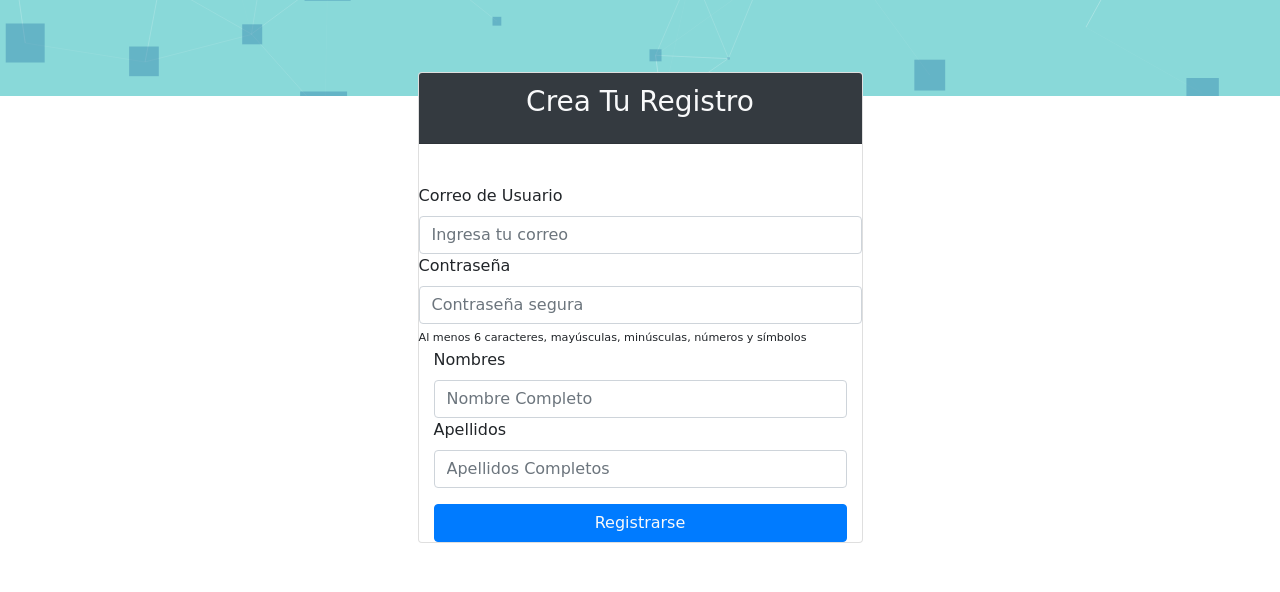
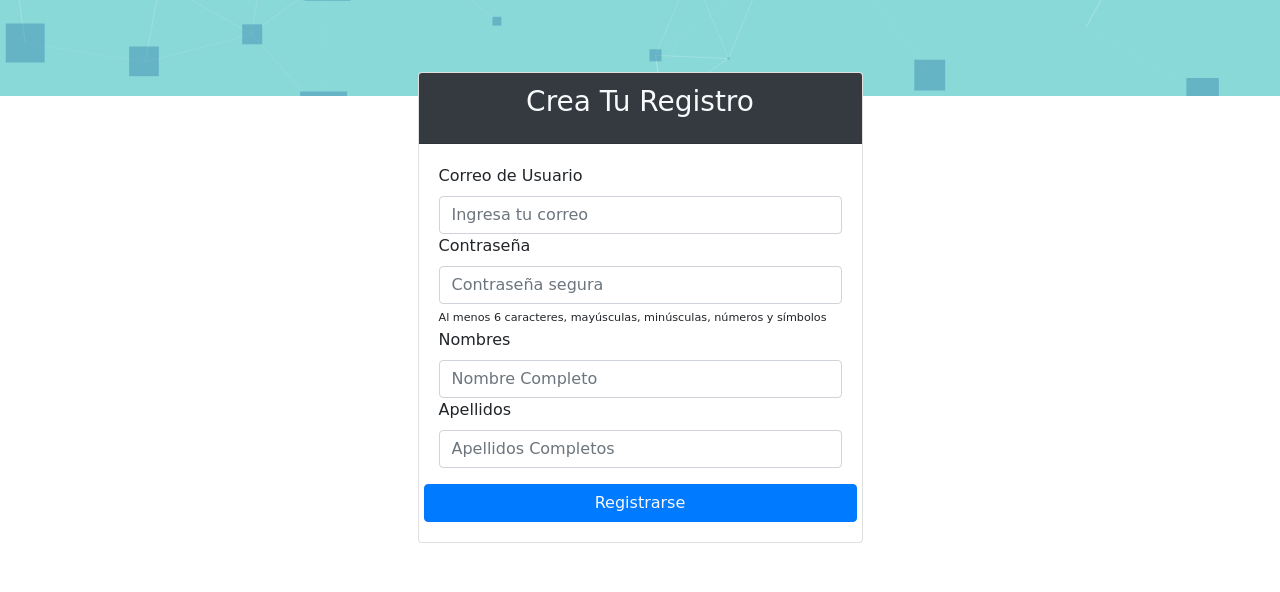
Before and after one commit to SPAconHTML-JS-PHP/Bicicletas_El_Pony, a PHP site: page /registro.php in a window 1280 px wide. Shown: the part 704-1296 px from the top of the page. Run offline with PHP 8.4, Linux system fonts and the light colour scheme; some libraries are stand-ins or nearby versions; some web fonts are replaced.

Commit message:
Corrigiendo Logueo

```diff
--- a/registro.php
+++ b/registro.php
@@ -17,9 +17,9 @@
         <div class="card-header bg-dark">
           <h3 class="card-title text-center text-light">Crea Tu Registro</h3>
         </div>
-                        <div class="card-body"></div>
+        <div class="card-body">
         <form action="controladores/ControladorUsuario.php" method="POST">
-                            <dv class="row">
+            <div class="row">
                 <div class="col-12">
                   <label for="numeroDoc">Correo de Usuario</label>
                   <input type="email" id="txtEmail" name="txtEmail" class="form-control" required placeholder="Ingresa tu correo"
@@ -34,28 +34,28 @@
                                 placeholder="Contraseña segura"
                                 required />
                                 <span style="font-size: 70%;" class="password-hint">Al menos 6 caracteres, mayúsculas, minúsculas, números y símbolos</span>
+                </div>
                 <div class="col-12">
                   <label  for="Nombres">Nombres</label>
                   <input type="text" id="txtNombres" name="txtNombres" class="form-control" minlength="1"
                                 placeholder="Nombre Completo"
                                 required />
+                </div>
+                <div class="col-12">
                   <label  for="Apellidos">Apellidos</label>
                   <input type="text" id="txtApellidos" name="txtApellidos" class="form-control" minlength="1"
                                 placeholder="Apellidos Completos"
                                 required />
-
-
+                  </div>
                   <input type="submit" id="btnRegistro" name="btnRegistro" class="btn btn-primary btn-block text-light mt-3" value="Registrarse"/>
-
+                </div>
 </form>
-                            </div>
-                            </div>
-                          </dv>
 </div>
 </div>
 </div>
 </div>
 </div>
+
 <div class="container mt-5 mb-5"></div>
 <!-- importamos el footer -->
 <?php include ("INCLUDES/footer.php") ?>
```
Also changed, not shown: controladores/ControladorUsuario.php (+5 -5 lines), login.php (+1 -6 lines). Lines whose indentation alone changed are shown as unchanged.
